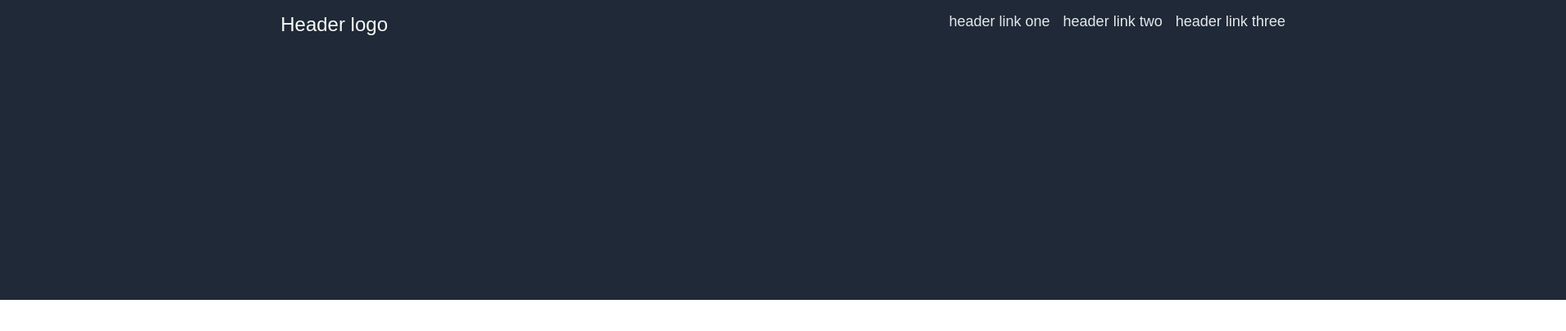
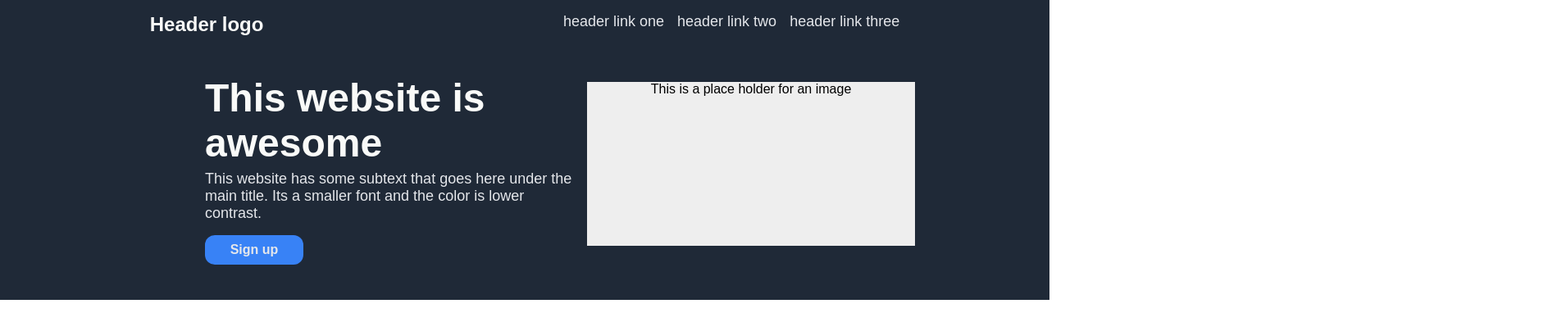
Before and after one commit to palkanis/landing-page, a plain HTML site: page index.html in a window 1280 px wide. Shown: the whole page at 82% size, 1910 px wide, since content can reach past the window. Drawn offline with Linux system fonts and the light colour scheme.

Commit message:
Add Content to Quarter 1
Change flex-direction to column

Assign max-width to text boxes

Assign max-height to container

Use align-self for image place holder

```diff
--- a/index.html
+++ b/index.html
@@ -2,6 +2,8 @@
 <html lang="en">
   <head>
     <meta charset="UTF-8">
+    <meta http-equiv="X-UA-Compatible" content="IE=edge">
+    <meta name="viewport" content="width=device-width, initial-scale=1.0">
     <title>Landing Page</title>
     <link rel="stylesheet" href="./style.css">
   </head>
@@ -15,6 +17,12 @@
                 <li><a href="#">header link three</a></li>
             </ul>
         </div>
+        <div class="text">
+            <div class="Hmain">This website is awesome</div>
+            <div class="Hsec">This website has some subtext that goes here under the main title. Its a smaller font and the color is lower contrast.</div>
+            <button>Sign up</button>
+            <div class="img">This is a place holder for an image</div>
+        </div>
     </div>
   </body>
 </html>
--- a/style.css
+++ b/style.css
@@ -8,6 +8,7 @@
 body {
     margin: 0;
     font-family: Arial, Helvetica, sans-serif;
+    display: flex;
 }
 
 ul {
@@ -27,9 +28,67 @@ a {
 .logo {
     font-size: 24px;
     color: #f9faf8;
+    font-weight: bold;
 }
 
 .header {
     display: flex;
     justify-content: space-around;
+    margin-bottom: 48px;
 }
+
+.Hmain {
+    font-size: 48px;
+    color: #f9faf8;
+    font-weight: 900;
+    max-width: 350px;
+    max-height: 100px;
+    display: flex;
+}
+
+.Hsec {
+    font-size: 18px;
+    color: #e5e7eb;
+    max-width: 450px;
+    max-height: 150px;
+    display: flex;
+}
+
+button {
+    background-color: #3882f6;
+    padding: 8px;
+    width: 120px;
+    height: 36px;
+    font-size: 16px;
+    font-weight: 700;
+    color: #e5e7eb;
+    border-radius: 12px;
+    border-color: transparent;
+    display: flex;
+    align-items: center;
+    justify-content: center;
+}
+
+.img {
+    background-color: #eeeeee;
+    width: 400px;
+    height: 200px;
+    display: flex;
+    align-self: flex-end;
+    justify-content: center;
+    align-content: center;
+    margin-top: 8px;
+    margin-right: 200px;
+
+}
+
+.text {
+    display: flex;
+    flex-wrap: wrap;
+    align-items: flex-start;
+    flex-direction: column;
+    margin-right: 250px;
+    margin-left: 250px;
+    gap: 16px;
+    max-height: 300px;
+}
```
